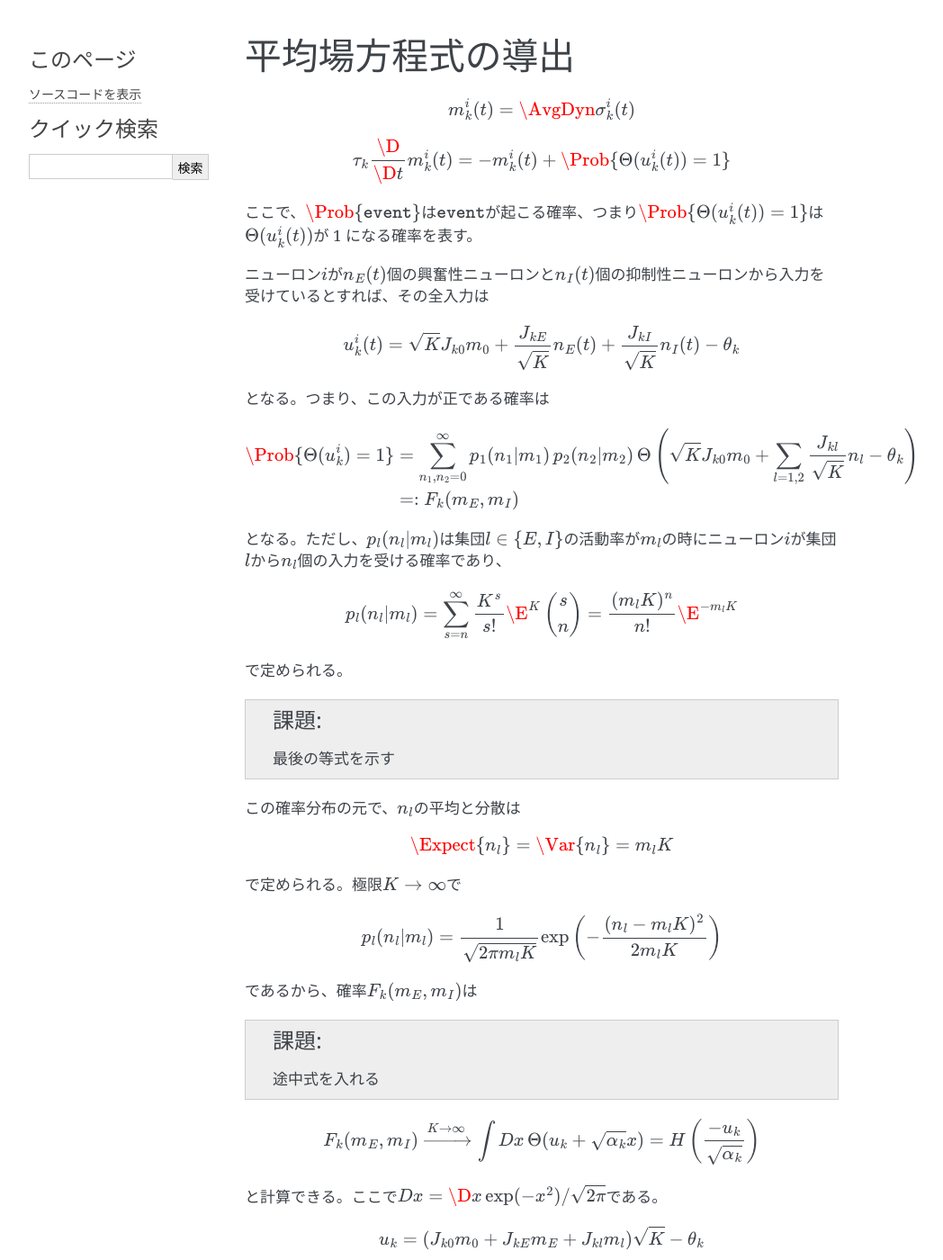
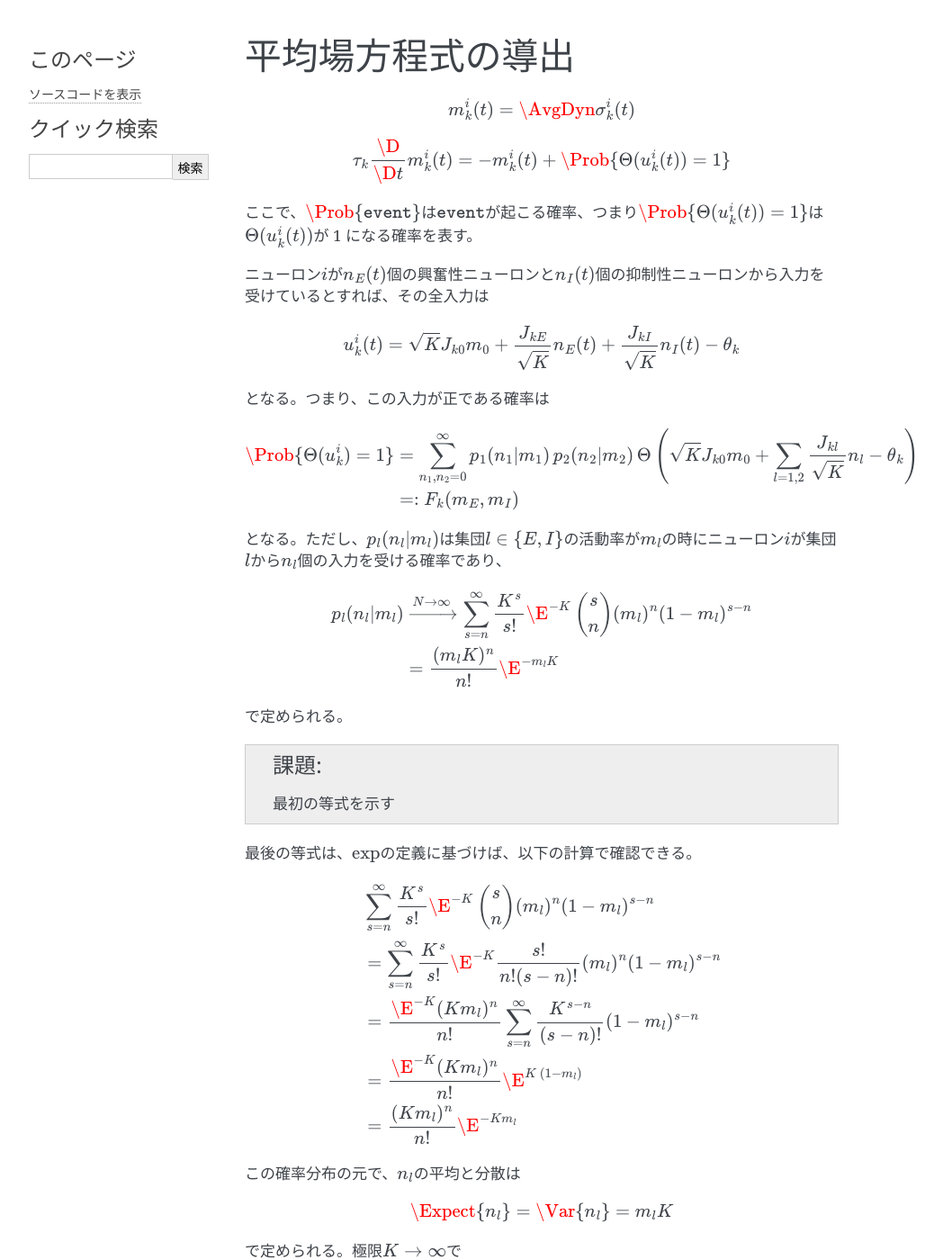
Before and after one commit to tkf/balance-tutorial-ja, a Sphinx documentation site: the page built from source/mean_field_theory.rst, in a window 1280 px wide and 1400 px high. Shown: the whole window at 90% size, without its empty margins (148-1196 px from the left). Built offline with Sphinx 7.4.7, drawn with Linux system fonts in a browser that asks for light colours; formulas are drawn with MathJax 3.

Commit message:
p_l の計算をひとつ示した

```diff
--- a/source/mean_field_theory.rst
+++ b/source/mean_field_theory.rst
@@ -53,16 +53,48 @@
 .. math::
 
    p_l (n_l | m_l)
-   = \sum_{s=n}^\infty \frac{K^s}{s!} \E^K
-   \begin{pmatrix}
-     s \\ n
-   \end{pmatrix}
-   =
-   \frac{(m_l K)^n}{n!} \E^{-m_l K}
+   & \xrightarrow{N \to \infty}
+     \sum_{s=n}^\infty \frac{K^s}{s!} \E^{-K}
+     \begin{pmatrix}
+       s \\ n
+     \end{pmatrix}
+     (m_l)^n (1 - m_l)^{s-n}
+   \\
+   & =
+     \frac{(m_l K)^n}{n!} \E^{-m_l K}
 
 で定められる。
 
-.. todo:: 最後の等式を示す
+.. todo:: 最初の等式を示す
+
+最後の等式は、 :math:`\exp` の定義に基づけば、以下の計算で確認できる。
+
+.. math::
+
+   &
+     \sum_{s=n}^\infty \frac{K^s}{s!} \E^{-K}
+     \begin{pmatrix}
+       s \\ n
+     \end{pmatrix}
+     (m_l)^n (1 - m_l)^{s-n}
+   \\
+   & =
+     \sum_{s=n}^\infty \frac{K^s}{s!} \E^{-K}
+     \frac{s!}{n! (s-n)!}
+     (m_l)^n (1 - m_l)^{s-n}
+   \\
+   & =
+     \frac{\E^{-K} (K m_l)^n}{n!}
+     \sum_{s=n}^\infty \frac{K^{s-n}}{(s-n)!}
+     (1 - m_l)^{s-n}
+   \\
+   & =
+     \frac{\E^{-K} (K m_l)^n}{n!}
+     \E^{K \, (1-m_l)}
+   \\
+   & =
+     \frac{(K m_l)^n}{n!}
+     \E^{-K m_l}
 
 この確率分布の元で、 :math:`n_l` の平均と分散は
 
```
